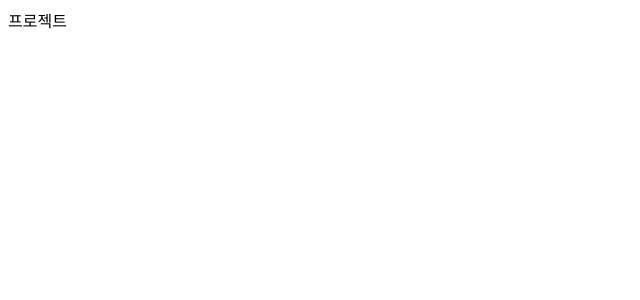
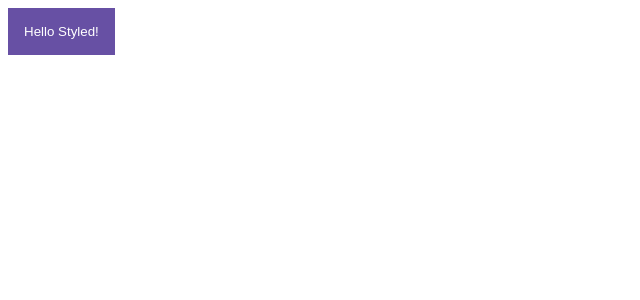
Before and after one commit to ChungO5/style_study, a React (Create React App) app: page / in a window 1280 px wide. Shown: the top 300 px of the page, without its empty margins (0-640 px from the left). Built offline with nearby package versions, Linux system fonts and the light colour scheme.

Commit message:
Hello Styled

```diff
--- a/src/App.js
+++ b/src/App.js
@@ -1,7 +1,12 @@
 import React from "react";
+import Button from "./Button";
 
 const App = () => {
-    return <div>프로젝트</div>;
+    return (
+        <div>
+            <Button>Hello Styled!</Button>
+        </div>
+    );
 };
 
 export default App;
--- /dev/null
+++ b/src/Button.js
@@ -0,0 +1,10 @@
+import styled from "styled-components";
+
+const Button = styled.button`
+    background-color: #6750a4;
+    border: none;
+    color: #ffffff;
+    padding: 16px;
+`;
+
+export default Button;
```
